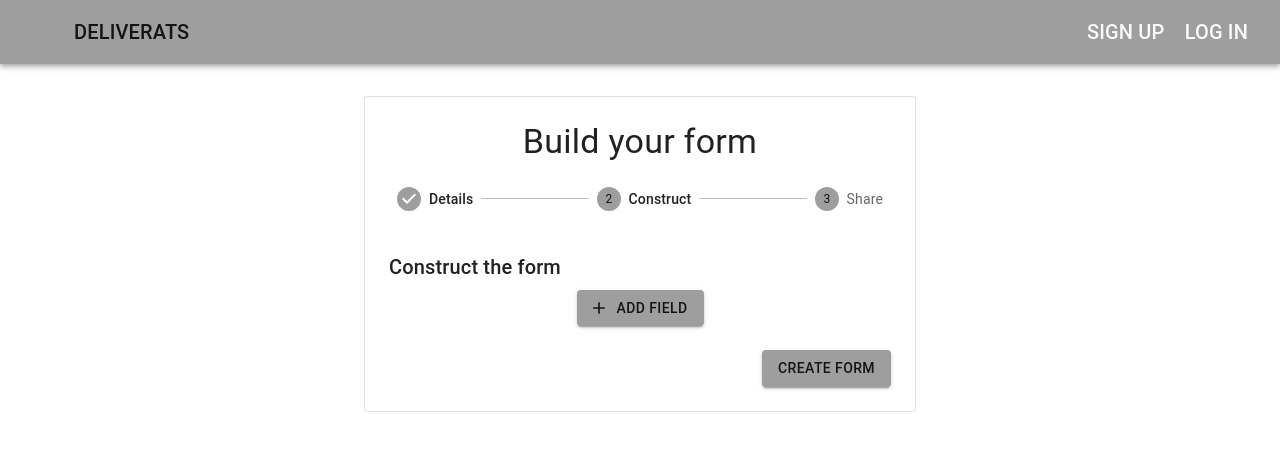
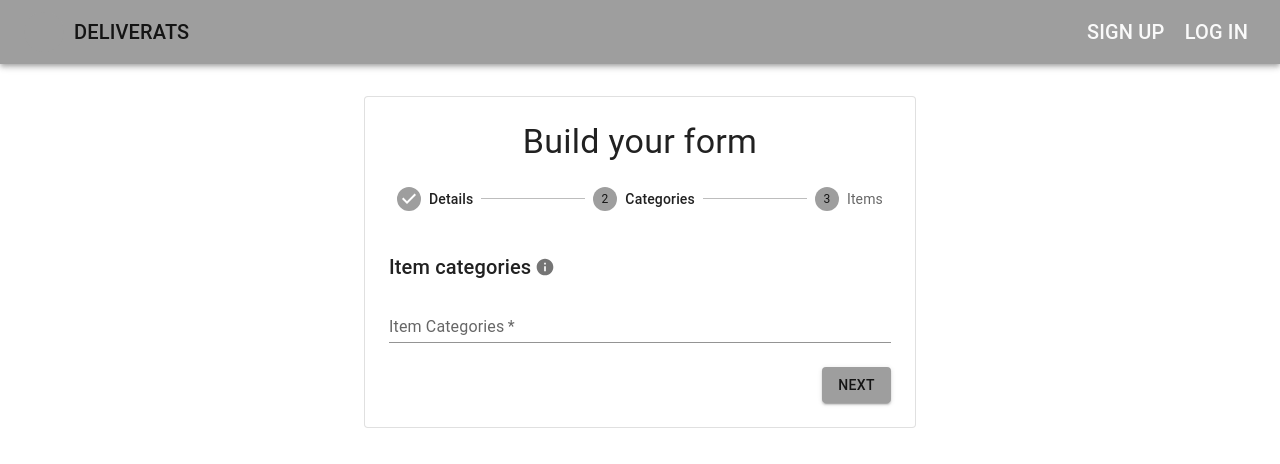
Before and after one commit to JulioD18/deliverats, a React (Create React App) app in the folder deliverats/client/: page /form-builder in a window 1280 px wide. Both pictures are taken after a click on the button "NEXT". Shown: the top 464 px of the page. Built offline with nearby package versions, Linux system fonts and the light colour scheme; grey boxes are pictures that could not be loaded.

Commit message:
feat: Expanding form builder functionality

```diff
--- /dev/null
+++ b/deliverats/client/src/components/FormBuilder/Categories.js
@@ -0,0 +1,52 @@
+import * as React from "react";
+import Grid from "@mui/material/Grid";
+import Typography from "@mui/material/Typography";
+import TextField from "@mui/material/TextField";
+import Autocomplete from "@mui/material/Autocomplete";
+import Chip from "@mui/material/Chip";
+import Tooltip from "@mui/material/Tooltip";
+import Box from "@mui/material/Box";
+import InfoIcon from "@mui/icons-material/Info";
+
+export default function Categories() {
+  const exampleCategories = ["Appetizers", "Main Plates", "Drinks", "Desserts"];
+
+  return (
+    <React.Fragment>
+      <Box sx={{ display: "flex", alignItems: "center" }} mb={1.5}>
+        <Typography variant="h6">Item categories</Typography>
+        <Tooltip title="Here you will set the categories that your menu items belong to (eg. Appetizers, Burgers, Drinks, etc.)">
+          <InfoIcon fontSize="small" sx={{ color: "action.active", ml: 0.5 }} />
+        </Tooltip>
+      </Box>
+      <Grid container spacing={3}>
+        <Grid item xs={12}>
+          <Autocomplete
+            multiple
+            id="tags-filled"
+            options={exampleCategories}
+            freeSolo
+            limitTags={3}
+            renderTags={(value, getTagProps) =>
+              value.map((option, index) => (
+                <Chip
+                  variant="outlined"
+                  label={option}
+                  {...getTagProps({ index })}
+                />
+              ))
+            }
+            renderInput={(params) => (
+              <TextField
+                {...params}
+                variant="standard"
+                label="Item Categories"
+                required
+              />
+            )}
+          />
+        </Grid>
+      </Grid>
+    </React.Fragment>
+  );
+}
--- a/deliverats/client/src/components/FormBuilder/FormDetails.js
+++ b/deliverats/client/src/components/FormBuilder/Details.js
@@ -6,7 +6,7 @@ import Box from "@mui/material/Box";
 import Tooltip from "@mui/material/Tooltip";
 import InfoIcon from "@mui/icons-material/Info";
 
-export default function FormDetails() {
+export default function Details() {
   return (
     <React.Fragment>
       <Typography variant="h6" gutterBottom>
--- a/deliverats/client/src/components/FormBuilder/FormBuilder.js
+++ b/deliverats/client/src/components/FormBuilder/FormBuilder.js
@@ -1,4 +1,4 @@
-import React from "react";
+import React, { useState } from "react";
 
 import Box from "@mui/material/Box";
 import Container from "@mui/material/Container";
@@ -8,28 +8,39 @@ import Step from "@mui/material/Step";
 import StepLabel from "@mui/material/StepLabel";
 import Button from "@mui/material/Button";
 import Typography from "@mui/material/Typography";
-import FormDetails from "./FormDetails";
-import FormConstruct from "./FormConstruct";
-import FormShare from "./FormShare";
+import Details from "./Details";
+import Categories from "./Categories";
+import Items from "./Items";
+import Share from "./Share";
 
-const steps = ["Details", "Construct", "Share"];
+const steps = ["Details", "Categories", "Items"];
 
 function getStepContent(step) {
   switch (step) {
     case 0:
-      return <FormDetails />;
+      return <Details />;
     case 1:
-      return <FormConstruct />;
+      return <Categories />;
+    case 2:
+      return <Items />;
     default:
-      return <FormShare />;
+      return <Share />;
   }
 }
 
 export default function FormBuilder() {
-  const [activeStep, setActiveStep] = React.useState(0);
+  const [activeStep, setActiveStep] = useState(0);
+  const [formValues, setFormValues] = useState({
+    name: "",
+    description: "",
+    email: undefined,
+    phone: undefined,
+    categories: [],
+    items: [],
+  });
 
   const handleNext = () => {
-    if (activeStep === steps.length - 1) {
+    if (activeStep >= steps.length) {
       // TODO: Routing to forms page
     } else {
       setActiveStep(activeStep + 1);
@@ -38,10 +49,7 @@ export default function FormBuilder() {
 
   return (
     <Container component="main" maxWidth="sm" sx={{ mt: 4, mb: 4 }}>
-      <Paper
-        variant="outlined"
-        sx={{ p: { xs: 2, md: 3 } }}
-      >
+      <Paper variant="outlined" sx={{ p: { xs: 2, md: 3 } }}>
         <Typography component="h1" variant="h4" align="center">
           Build your form
         </Typography>
@@ -54,19 +62,17 @@ export default function FormBuilder() {
         </Stepper>
         <React.Fragment>
           {getStepContent(activeStep)}
+          {activeStep < steps.length && (
             <Box sx={{ display: "flex", justifyContent: "flex-end" }}>
               <Button
                 variant="contained"
                 onClick={handleNext}
                 sx={{ mt: 3, ml: 1 }}
               >
-              {activeStep === 1
-                ? "Create Form"
-                : activeStep === steps.length - 1
-                ? "Finish"
-                : "Next"}
+                {activeStep === steps.length - 1 ? "Create form" : "Next"}
               </Button>
             </Box>
+          )}
         </React.Fragment>
       </Paper>
     </Container>
--- a/deliverats/client/src/components/FormBuilder/FormField.js
+++ b/deliverats/client/src/components/FormBuilder/Item.js
@@ -11,12 +11,7 @@ import Paper from "@mui/material/Paper";
 import IconButton from "@mui/material/IconButton";
 import DeleteIcon from "@mui/icons-material/Delete";
 
-export default function FormField({
-  element,
-  index,
-  handleChange,
-  removeField,
-}) {
+export default function Item({ element, index, handleChange, removeField }) {
   return (
     <React.Fragment>
       <Paper
@@ -31,7 +26,7 @@ export default function FormField({
               alignItems: "center",
             }}
           >
-            <Typography gutterBottom>Field {index + 1}</Typography>
+            <Typography gutterBottom>Item {index + 1}</Typography>
             <IconButton variant="outlined" onClick={() => removeField(index)}>
               <DeleteIcon fontSize="small" />
             </IconButton>
@@ -42,11 +37,11 @@ export default function FormField({
             <TextField
               required
               name="name"
-              label="Field Name"
+              label="Name"
               fullWidth
               variant="standard"
               onChange={(e) => handleChange(index, e)}
-              value={element.name}
+              value={element.name ?? ""}
             />
           </Grid>
           <Grid item xs={12} md={6}>
@@ -54,22 +49,32 @@ export default function FormField({
               variant="standard"
               sx={{ minWidth: "100%", maxWidth: "100%" }}
             >
-              <InputLabel id="typeLabel">Type</InputLabel>
+              <InputLabel id="categoryLabel">Category</InputLabel>
               <Select
-                labelId="typeLabel"
-                value={element.type}
+                labelId="categoryLabel"
+                name="category"
+                value={element.category ?? ""}
                 onChange={(e) => handleChange(index, e)}
-                label="Type"
               >
-                <MenuItem value={"select"}>
-                  Multiple choice (Single answer)
+                <MenuItem value={"single-answer"}>
+                  Options (Single answer)
                 </MenuItem>
-                <MenuItem value={20}>
-                  Multiple choice (Multiple answers)
+                <MenuItem value={"multiple-answer"}>
+                  Options (Multiple answers)
                 </MenuItem>
-                <MenuItem value={30}>Thirty</MenuItem>
+                <MenuItem value={"checkbox"}>Checkbox</MenuItem>
               </Select>
             </FormControl>
+          </Grid>
+          <Grid item xs={12}>
+            <TextField
+              name="description"
+              label="Description"
+              fullWidth
+              variant="standard"
+              value={element.description ?? ""}
+              onChange={(e) => handleChange(index, e)}
+            />
           </Grid>
         </Grid>
       </Paper>
--- a/deliverats/client/src/components/FormBuilder/FormConstruct.js
+++ b/deliverats/client/src/components/FormBuilder/Items.js
@@ -1,13 +1,14 @@
-import React, { useState } from "react";
-import FormField from "./FormField";
+import React from "react";
+import Item from "./Item";
 import Typography from "@mui/material/Typography";
 import Grid from "@mui/material/Grid";
 import Button from "@mui/material/Button";
 import AddIcon from "@mui/icons-material/Add";
 
-export default function FormConstruct() {
-  const [formValues, setFormValues] = useState([]);
-
+export default function Items({
+  formValues,
+  setFormValues,
+}) {
   /**
    * Add a new field to the form
    */
@@ -40,11 +41,11 @@ export default function FormConstruct() {
   return (
     <React.Fragment>
       <Typography variant="h6" gutterBottom>
-        Construct the form
+        Add your menu items
       </Typography>
       {formValues.map((element, index) => (
         <div key={index}>
-          <FormField
+          <Item
             element={element}
             index={index}
             handleChange={handleChange}
@@ -54,12 +55,8 @@ export default function FormConstruct() {
       ))}
       <Grid container spacing={3}>
         <Grid item xs={12} container justifyContent="center">
-          <Button
-            variant="contained"
-            startIcon={<AddIcon />}
-            onClick={addField}
-          >
-            Add Field
+          <Button variant="outlined" startIcon={<AddIcon />} onClick={addField}>
+            Add item
           </Button>
         </Grid>
       </Grid>
--- a/deliverats/client/src/components/FormBuilder/FormShare.js
+++ b/deliverats/client/src/components/FormBuilder/Share.js
@@ -6,7 +6,7 @@ import Box from "@mui/material/Box";
 import Tooltip from "@mui/material/Tooltip";
 import InfoIcon from "@mui/icons-material/Info";
 
-export default function FormShare() {
+export default function Share() {
   return (
     <React.Fragment>
       <Typography variant="h6" gutterBottom>
```
Lines whose indentation alone changed are shown as unchanged.
